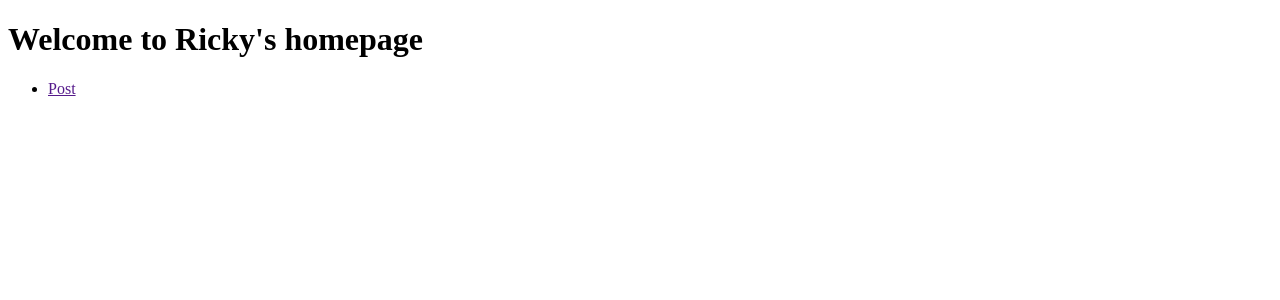
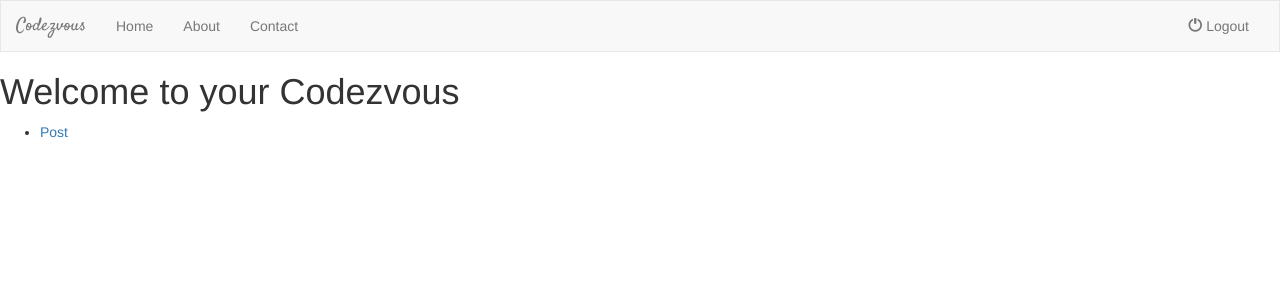
Before and after one commit to rickyim/my-first-blog, a Django app: template submission/templates/submission/post_list.html in a window 1280 px wide. Shown: the top 300 px of the page. Run offline with Django 3.2, Linux system fonts and the light colour scheme; the template is opened without the code that fills it, so the values that code supplies are empty; some libraries are stand-ins or nearby versions.

Commit message:
update some new function

```diff
--- a/mysite/settings.py
+++ b/mysite/settings.py
@@ -51,6 +51,7 @@ MIDDLEWARE = [
 ]
 
 ROOT_URLCONF = 'mysite.urls'
+LOGIN_REDIRECT_URL = 'login_home'
 
 TEMPLATES = [
     {
--- /dev/null
+++ b/submission/static/style.css
@@ -0,0 +1,9 @@
+.navbar{
+    border-radius: 0;
+}
+
+
+.navbar-brand{
+   font-family:'Satisfy', cursive;
+
+}
--- a/submission/templates/submission/post_list.html
+++ b/submission/templates/submission/post_list.html
@@ -1,14 +1,65 @@
+{% load staticfiles %}
 <!DOCTYPE html>
 <html>
 <head>
 	<title>Ricky's homepage		</title>
-<head>
+           <meta charset="utf-8">
+    <meta name="viewport" content="width=device-width, initial-scale=1">
+    <link rel="stylesheet" href="http://maxcdn.bootstrapcdn.com/bootstrap/3.3.4/css/bootstrap.min.css">
+<link href='https://fonts.googleapis.com/css?family=Satisfy' rel='stylesheet' type='text/css'>
+  <link rel="stylesheet" href="{% static 'style.css' %}">
+    <script src="https://ajax.googleapis.com/ajax/libs/jquery/1.11.3/jquery.min.js"></script>
+    <script src="http://maxcdn.bootstrapcdn.com/bootstrap/3.3.4/js/bootstrap.min.js">
+</script>
+</head>
 <body>
+<nav class="navbar navbar-default">
+        <div class="container-fluid">
+
+            <!-- Logo -->
+            <div class="navbar-header">
+                <button type="button" class="navbar-toggle" data-toggle="collapse" data-target="#topNavBar">
+      <span class="icon-bar"></span>
+	<span class="icon-bar"></span>
+	<span class="icon-bar"></span>
+
+</button>
+                <a href="{%url 'post_list'%}" class="navbar-brand">Codezvous</a>
+            </div>
+
+            <!-- Menu Items -->
+            <div class="collapse navbar-collapse" id="topNavBar">
+                <ul class="nav navbar-nav">
+                    <li class=""><a href="#">Home</a></li>
+                    <li class=""><a href="#">About</a></li>
+                    <li class=""><a href="#">Contact</a></li>
+                </ul>
+
+            <u1 class="nav navbar-nav navbar-right">
+			<li class="">
+	                   <a href="{%url 'logout'%}">
+					<span class="glyphicon glyphicon-off" aria-hidden="true"></span>&nbsp;Logout
+				</a>
+			</li>
+            </u1>
+            </div>
+
+        </div>
+    </nav>
+
 	<h1>
-		Welcome to Ricky's homepage
+		Welcome to your Codezvous
 	</h1>
 <ul>
 	<li><a href="">Post</a>		</li>
 </ul>
+
+{% for submit in submits %}
+    <div>
+        <p>published: {{ submit.published_date }}</p>
+        <h1><a href="">{{ submit.title}}</a></h1>
+        <p>{{ submit.text }}</p>
+    </div>
+{% endfor %}
 </body>
 </html>
--- a/submission/urls.py
+++ b/submission/urls.py
@@ -7,7 +7,11 @@ Created on Thu Nov 23 10:54:46 2017
 
 from django.conf.urls import url
 from . import views
+from django.contrib.auth import views as auth_views
 
 urlpatterns = [
+    url(r'^register$', views.UserFormView.as_view(), name = 'register'),
     url(r'^$', views.post_list, name='post_list'),
+    url(r'^logout/$', auth_views.logout, {'next_page': '/'}, name='logout'),
+    url(r'^login$', auth_views.login, {'template_name': 'submission/login.html'}, name='login'),
 ]
```
Also changed, not shown: submission/forms.py (added, +9 -0 lines), submission/templates/submission/login.html (added, +14 -0 lines), submission/templates/submission/register.html (added, +13 -0 lines), submission/views.py (+50 -2 lines).
